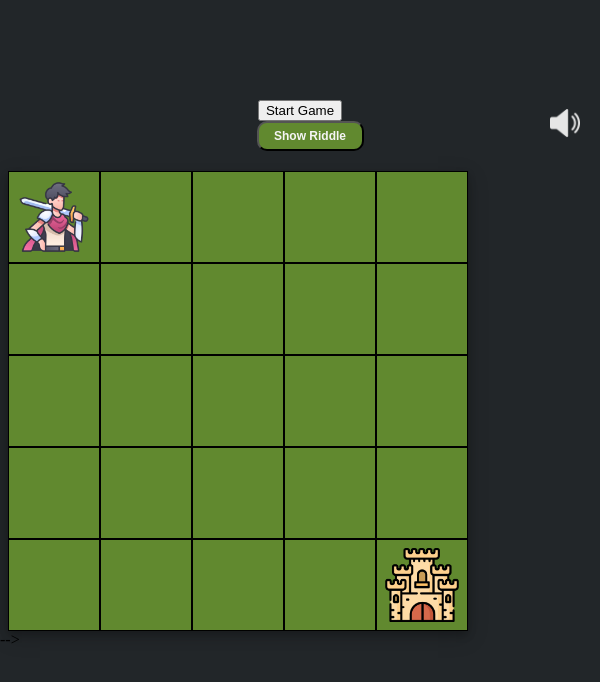
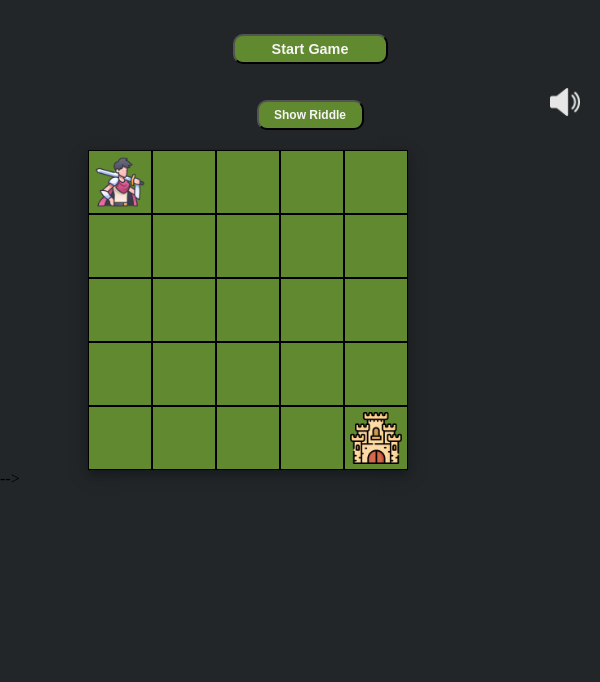
Before and after one commit to Schinmay31/Battle-mind, a Node server app: template views/main.ejs in a window 600 px wide. Shown: the top 682 px of the page. Run offline with Node 20, Linux system fonts and the light colour scheme; the template is opened without the code that fills it, so the values that code supplies are empty; some libraries are stand-ins or nearby versions.

Commit message:
final website

```diff
--- a/public/css/styles2.css
+++ b/public/css/styles2.css
@@ -50,6 +50,22 @@ h1 {
    align-items: center;
 
  }
+ .startButton{
+  /* visibility: hidden; */
+
+  margin:-83px 0;
+  cursor: pointer;
+  background-color: #61892F;
+  color: whitesmoke;
+  border-radius: 0.625rem;
+  width: 9.688rem;
+  height: 1.875rem;
+  font-weight: 800;
+  margin-bottom: 1.25rem;
+  font-size: 0.90rem;
+  margin-left: 1.25rem;
+
+}
 
 .button {
   text-align: center;
@@ -488,8 +504,14 @@ padding-bottom: 1rem;
 
 }
 
- @media only screen and (min-width:400px) and (max-width: 600px){  for mobile phones
-
+ @media only screen and (min-width:400px) and (max-width: 600px){  /* for mobile phones
+*/
+/* .heading{
+  width: 100%;
+}
+.heading h1{
+  width: 100%;
+} */
 
 .Mbtn-home {
   height: 10rem;
@@ -536,7 +558,7 @@ display: none;
   margin: auto;
   margin-top: 2rem;
   margin-bottom: 1rem;
-  padding-left: 4rem;
+  padding-left: 3rem;
 
 }
 
@@ -557,22 +579,36 @@ margin-left: 1.2rem;
 }
 .column {
   display: inline-block;
-  width: 70%;
+  width: 60%;
   margin:0rem;
   padding-bottom: 2rem;
 }
 .card{
   float: left;
-  width: 25rem;
+  width: 24.5rem;
 }
 .container{
   justify-content: center;
   display: block;
   width: 25rem;
 }
-.aboutUs p{
 
+
+ .grid-container{
+margin-left :5rem;
+  height: 20rem;
+  width: 20rem;
 }
 
+.box {
+ font-size: 0.5rem;
+}
+.muteUnmute{
+ height: 30px;
+ width: 30px;
+ filter: invert(90%);
+ right: 20px;
+ top: -63px;
+}
 
  }
--- a/views/home.ejs
+++ b/views/home.ejs
@@ -3,7 +3,7 @@
 
     <div class="heading">
         <img class="knight-img" src="public/images/knight.png" alt="">
-        <h1 id="">Battle Mind</h1>
+        <h1 >Battle Mind</h1>
     </div>
     <div class="Mbtn-home">
         <form action="/" method="post" target="_self">
@@ -118,7 +118,7 @@
 
                         <div class="container">
                             <h2 style="color: whitesmoke;">Sharv Dalal</h2>
-                            <p class="title">Undergrad || web Devoleper</p>
+                            <p class="title"> web Devoleper</p>
                             <p><em> A web development enthusiast, Tenacious, dedicated learner  </em></p>
                                 <div class="all-connect">
                                     <a  style="padding-left: 7.5rem;" class="first" href="https://www.linkedin.com/in/sharv-dalal-26367a236/" target="_blank" id="one-connect" ><img id="connect" src="public/images/linkedin.png" alt=""></a>
```
